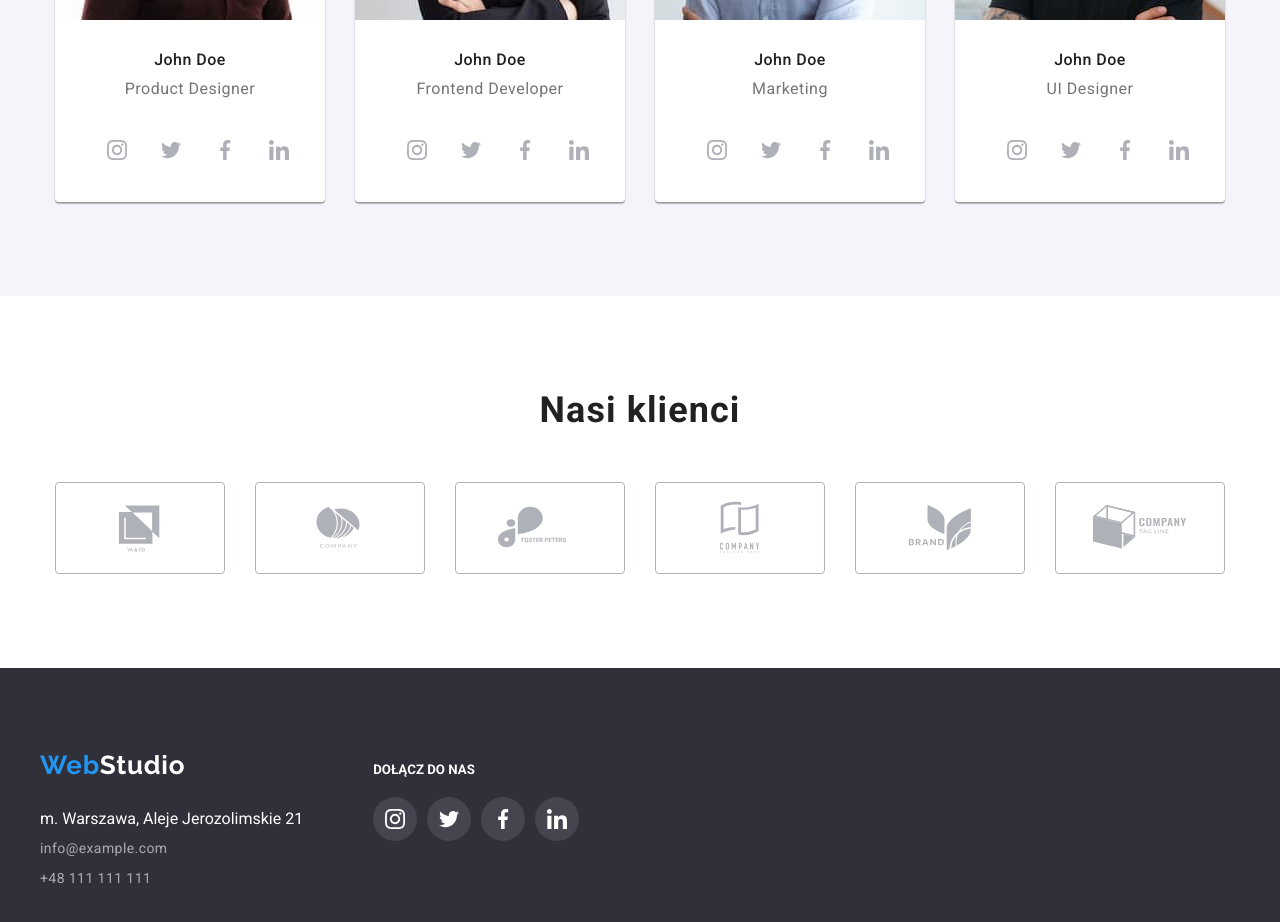
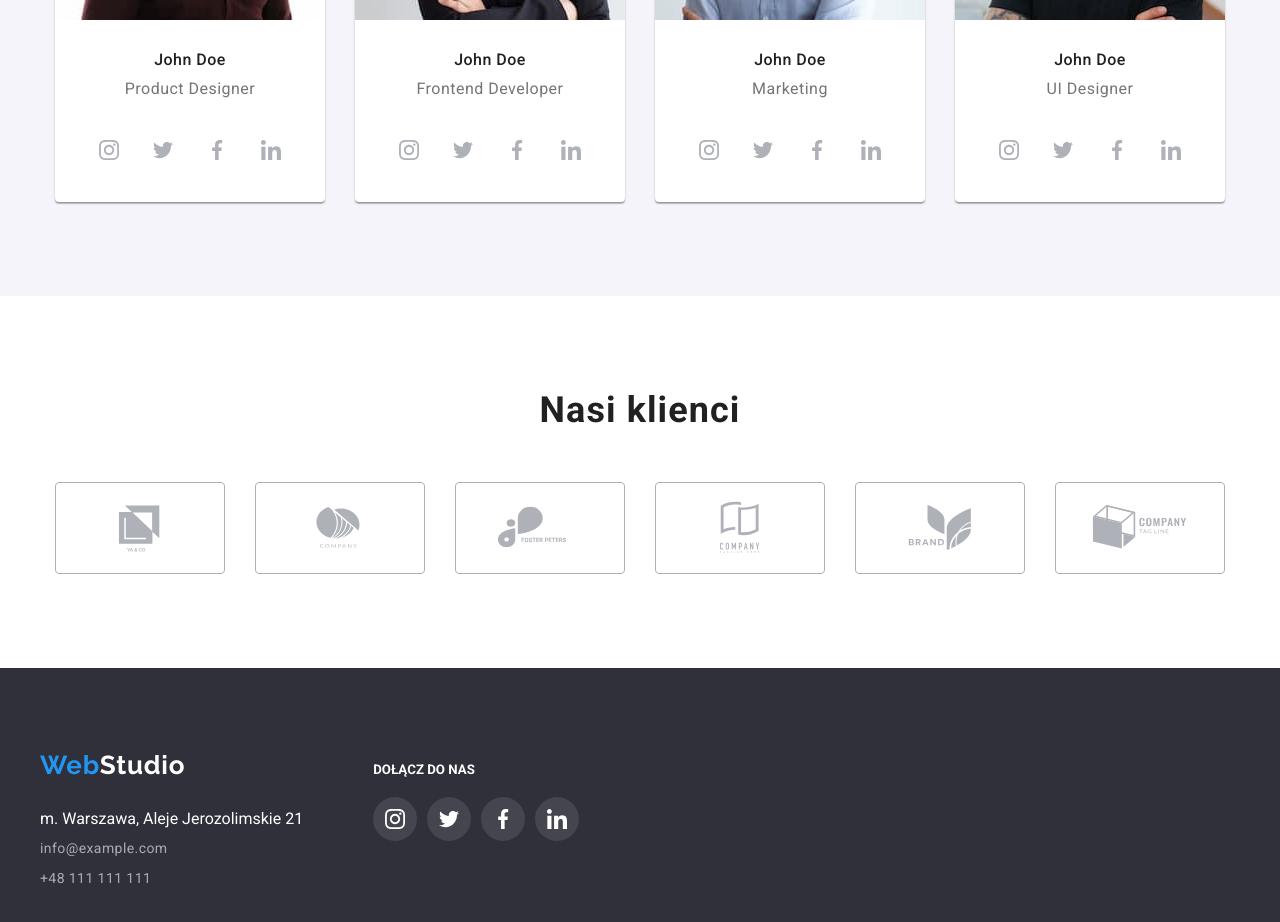
Before and after one commit to aleksandraag/goit-markup-hw-04, a plain HTML site: page index.html in a window 1280 px wide. Shown: the part 1980-2902 px from the top of the page. Drawn offline with nearby package versions, Linux system fonts and the light colour scheme.

Commit message:
socials corrected

```diff
--- a/css/styles.css
+++ b/css/styles.css
@@ -433,8 +433,9 @@ img {
   list-style: none;
   display: flex;
   gap: 10px;
+  padding: 0;
+  margin: 0 32px;
 }
-
 .team-social-link {
   display: flex;
   align-items: center;
```
